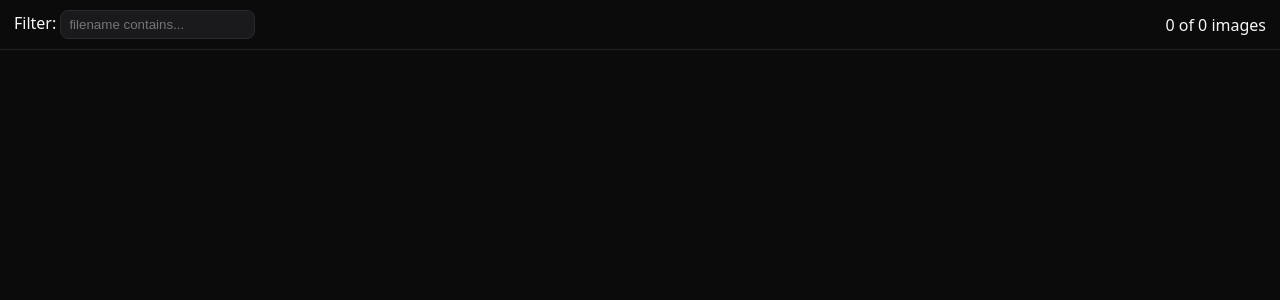
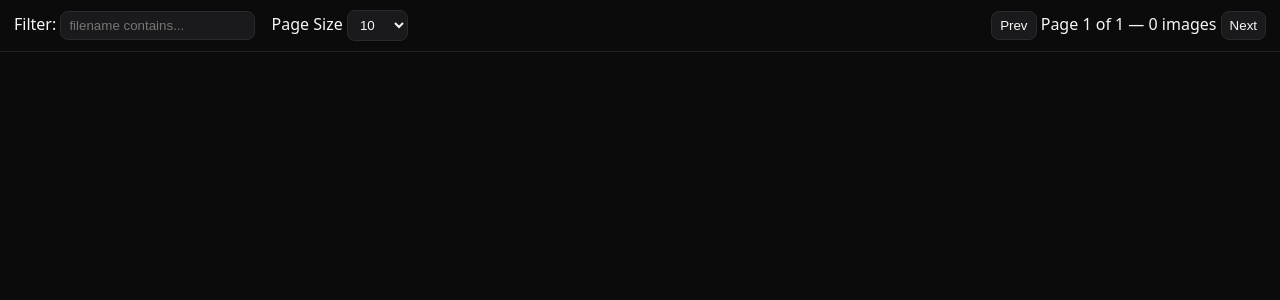
Before and after one commit to 84ace/yolo-reviewbox, a Flask app: page /raw_review in a window 1280 px wide. Shown: the part 50-350 px from the top of the page. Run offline with Flask 3, Linux system fonts and the light colour scheme; data that the repository does not hold is empty.

Commit message:
feat: Add pagination to raw image review and remove filename overlay
This commit adds pagination to the raw image review page to improve performance when dealing with a large number of images. It also removes the filename overlay from the image thumbnails for a cleaner UI.

The key changes are:

-   **Backend Pagination:** The `/api/raw_images` endpoint now accepts `page` and `page_size` query parameters to return a chunked list of images.
-   **Frontend Pagination:** The raw image review page now has pagination controls (Next, Previous, and a page size selector) to allow users to navigate through the images.
-   **UI Update:** The image filename overlay has been removed from the thumbnails in the raw image review page.

```diff
--- a/app.py
+++ b/app.py
@@ -656,8 +656,23 @@ def list_raw_images_recursive() -> List[str]:
 
 @app.route("/api/raw_images")
 def api_raw_images():
+    try: page = int(request.args.get("page", "1"))
+    except: page = 1
+    try: page_size = int(request.args.get("page_size", str(PAGE_SIZE_DEFAULT)))
+    except: page_size = PAGE_SIZE_DEFAULT
+
     images = list_raw_images_recursive()
-    return jsonify({"images": images})
+
+    total = len(images)
+    start = max(0, (page - 1) * page_size)
+    end = min(total, start + page_size)
+
+    return jsonify({
+        "total": total,
+        "page": page,
+        "page_size": page_size,
+        "images": images[start:end]
+    })
 
 @app.route("/raw_image/<path:fname>")
 def serve_raw_image(fname):
--- a/static/raw_review.js
+++ b/static/raw_review.js
@@ -3,19 +3,27 @@
   const btnDelete = document.getElementById("btnDelete");
   const btnAccept = document.getElementById("btnAccept");
   const filterText = document.getElementById("filterText");
-  const imageCounter = document.getElementById("imageCounter");
+  const pageInfo = document.getElementById("pageInfo");
+  const pageSizeSel = document.getElementById("pageSize");
+  const btnPrev = document.getElementById("btnPrev");
+  const btnNext = document.getElementById("btnNext");
 
   let state = {
     images: [],
+    total: 0,
+    page: 1,
+    pageSize: 100,
     selected: new Set(),
     lastClickedIndex: null,
     filter: "",
   };
 
   async function fetchImages() {
-    const res = await fetch("/api/raw_images");
+    const url = `/api/raw_images?page=${state.page}&page_size=${state.pageSize}`;
+    const res = await fetch(url);
     const data = await res.json();
     state.images = data.images || [];
+    state.total = data.total || 0;
     await render();
   }
 
@@ -27,7 +35,7 @@
       imgs = imgs.filter(n => n.toLowerCase().includes(q));
     }
 
-    imageCounter.textContent = `${imgs.length} of ${state.images.length} images`;
+    pageInfo.textContent = `Page ${state.page} of ${Math.max(1, Math.ceil(state.total / state.pageSize))} — ${state.total} images`;
 
     imgs.forEach((name, i) => {
       const idx = i;
@@ -35,11 +43,6 @@
       tile.className = "tile";
       tile.dataset.name = name;
       if (state.selected.has(name)) tile.classList.add("selected");
-
-      const badge = document.createElement("div");
-      badge.className = "badge";
-      badge.textContent = name;
-      tile.appendChild(badge);
 
       const img = document.createElement("img");
       img.src = `/raw_image/${encodeURIComponent(name)}`;
@@ -133,6 +136,27 @@
     render();
   });
 
+  btnPrev.addEventListener("click", () => {
+    if (state.page > 1) {
+      state.page -= 1;
+      fetchImages();
+    }
+  });
+
+  btnNext.addEventListener("click", () => {
+    const maxPage = Math.max(1, Math.ceil(state.total / state.pageSize));
+    if (state.page < maxPage) {
+      state.page += 1;
+      fetchImages();
+    }
+  });
+
+  pageSizeSel.addEventListener("change", () => {
+    state.pageSize = parseInt(pageSizeSel.value, 10);
+    state.page = 1;
+    fetchImages();
+  });
+
   document.addEventListener("keydown", (e) => {
     if (e.target.tagName === "INPUT") return;
     if (e.key === "d" || e.key === "D") deleteSelected();
--- a/templates/raw_review.html
+++ b/templates/raw_review.html
@@ -19,9 +19,19 @@
   <section class="controls">
     <div class="left">
       <label>Filter: <input id="filterText" placeholder="filename contains..." /></label>
+      <label>Page Size
+        <select id="pageSize">
+          <option value="10">10</option>
+          <option value="50">50</option>
+          <option value="100">100</option>
+          <option value="500">500</option>
+        </select>
+      </label>
     </div>
     <div class="right">
-      <span id="imageCounter"></span>
+      <button id="btnPrev" title="Previous (←)">Prev</button>
+      <span id="pageInfo"></span>
+      <button id="btnNext" title="Next (→)">Next</button>
     </div>
   </section>
 
```
